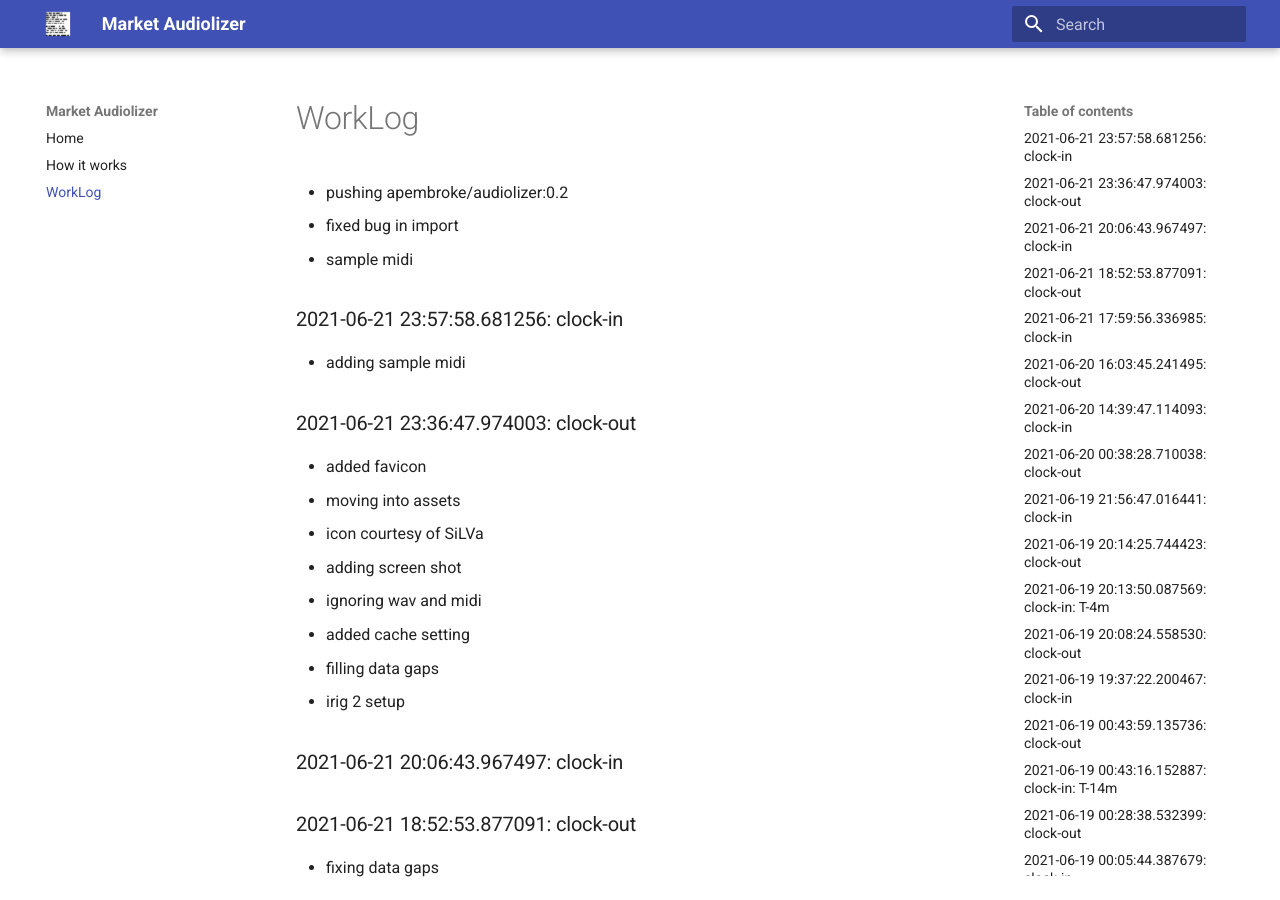
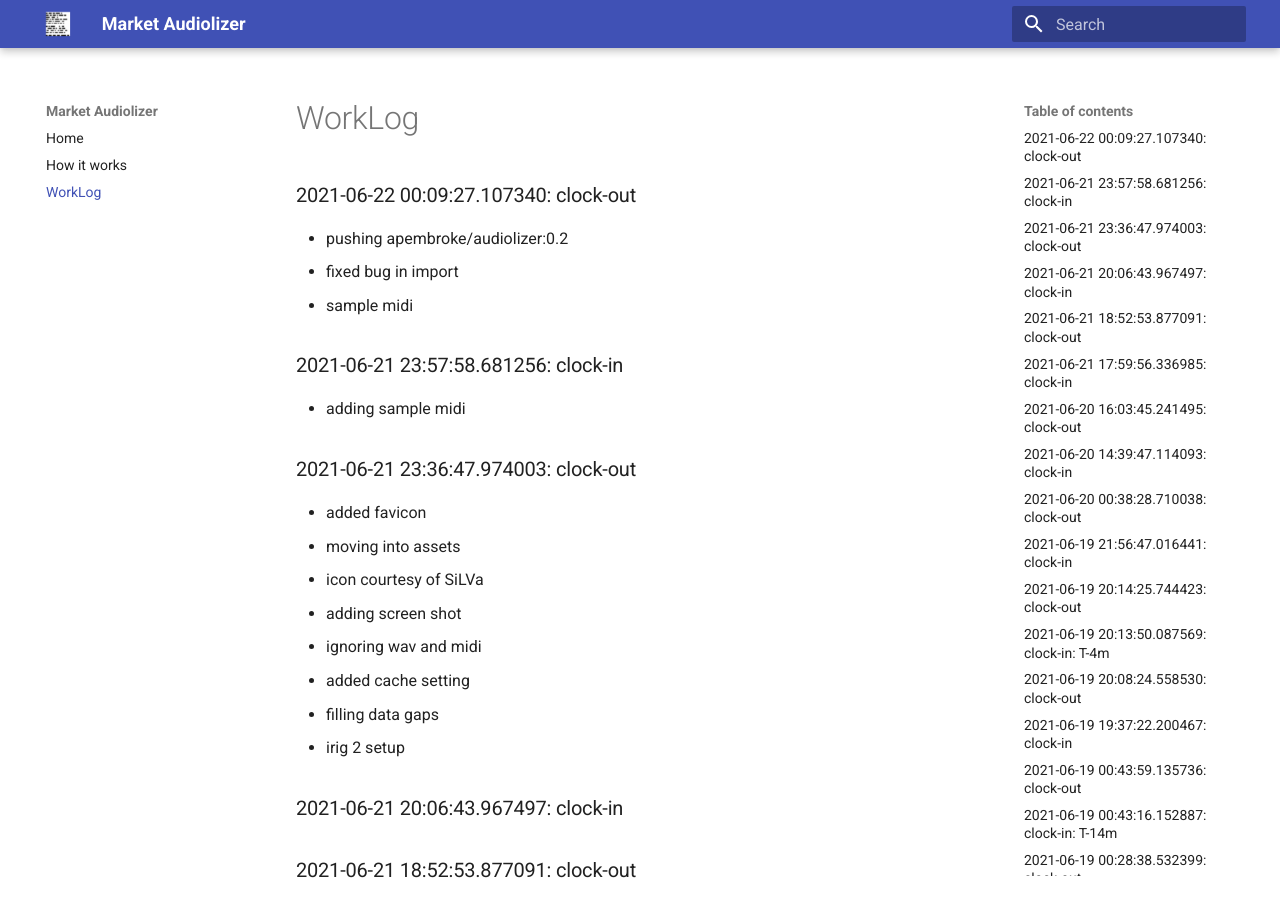
Before and after one commit to asherp/audiolizer, an MkDocs documentation site: the page built from docs/WorkLog.md, in a window 1280 px wide and 900 px high. Built offline with MkDocs 1.6.1 and Material for MkDocs 9.7.7, drawn with Linux system fonts in a browser that asks for light colours.

Commit message:
clock-out

```diff
--- a/WorkLog.md
+++ b/WorkLog.md
@@ -1,3 +1,5 @@
+### 2021-06-22 00:09:27.107340: clock-out
+
 * pushing apembroke/audiolizer:0.2
 * fixed bug in import
 * sample midi
```
